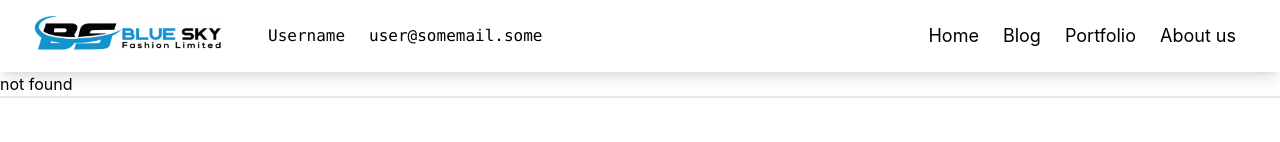
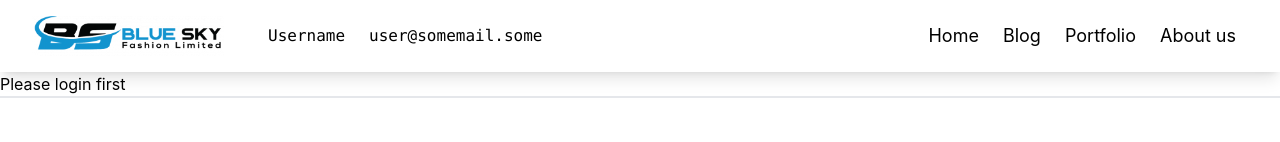
Before and after one commit to ijTuhin/manufacturer-site-ui, a React (Create React App) app: page /login in a window 1280 px wide. Shown: the top 142 px of the page. Built offline with nearby package versions, Linux system fonts and the light colour scheme; what tw-elements would draw is missing.

Commit message:
route for login page added

```diff
--- a/src/App.js
+++ b/src/App.js
@@ -1,9 +1,9 @@
 import { Route, Routes } from 'react-router-dom';
 import './App.css';
+import Login from './routes/Auth/Login/Login';
 import Blogs from './routes/Blogs/Blogs';
 import Footer from './routes/Common/Footer/Footer';
 import Header from './routes/Common/Header/Header';
-import UserNav from './routes/Common/UserNav/UserNav';
 import Page404 from './routes/errorPage/Page404';
 import Home from './routes/HomePage/Home/Home';
 import Portfolio from './routes/PortfolioPage/Portfolio/Portfolio';
@@ -16,6 +16,7 @@ function App() {
         <Route path='/' element={<Home></Home>} />
         <Route path='/blogs' element={<Blogs></Blogs>} />
         <Route path='/portfolio' element={<Portfolio></Portfolio>} />
+        <Route path='/login' element={<Login></Login>} />
         <Route path='*' element={<Page404></Page404>} />
       </Routes>
       <Footer></Footer>
--- /dev/null
+++ b/src/routes/Auth/Login/Login.js
@@ -0,0 +1,11 @@
+import React from 'react';
+
+const Login = () => {
+    return (
+        <div>
+            <h2>Please login first</h2>
+        </div>
+    );
+};
+
+export default Login;
```
